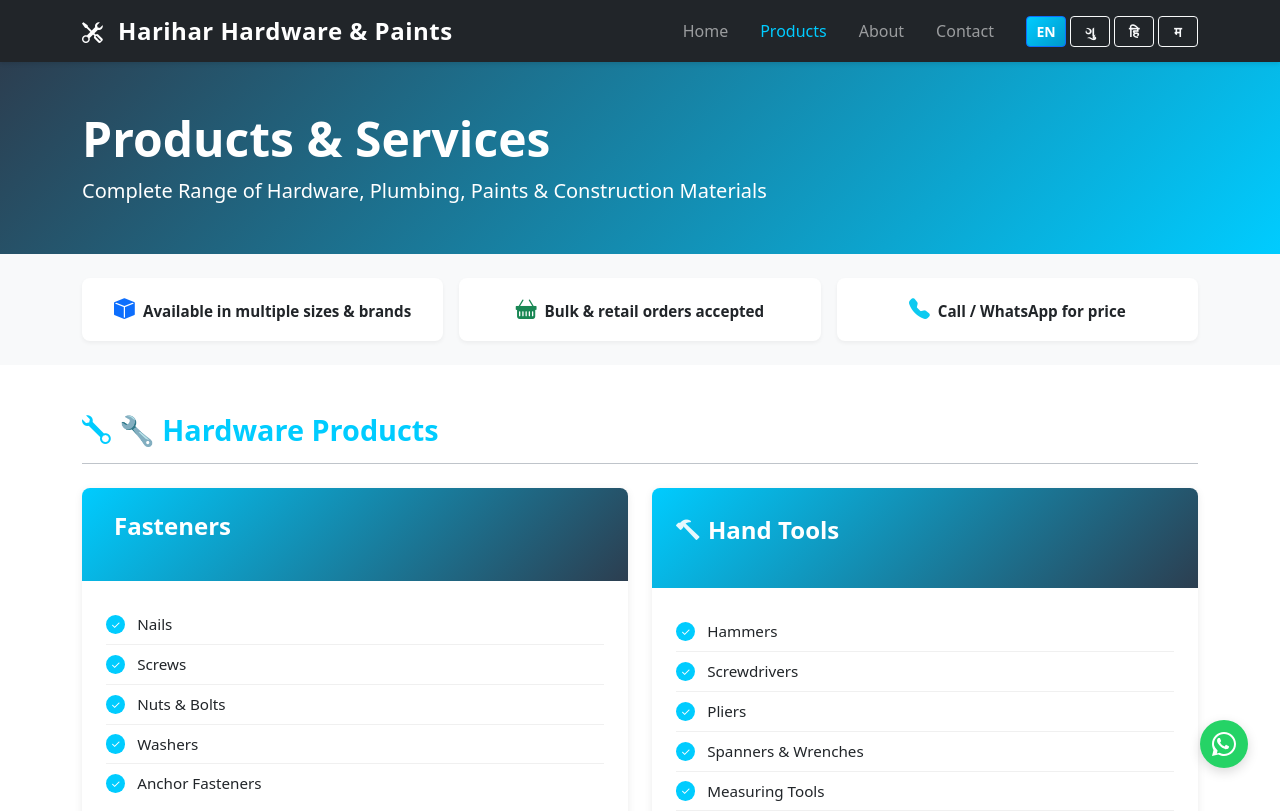
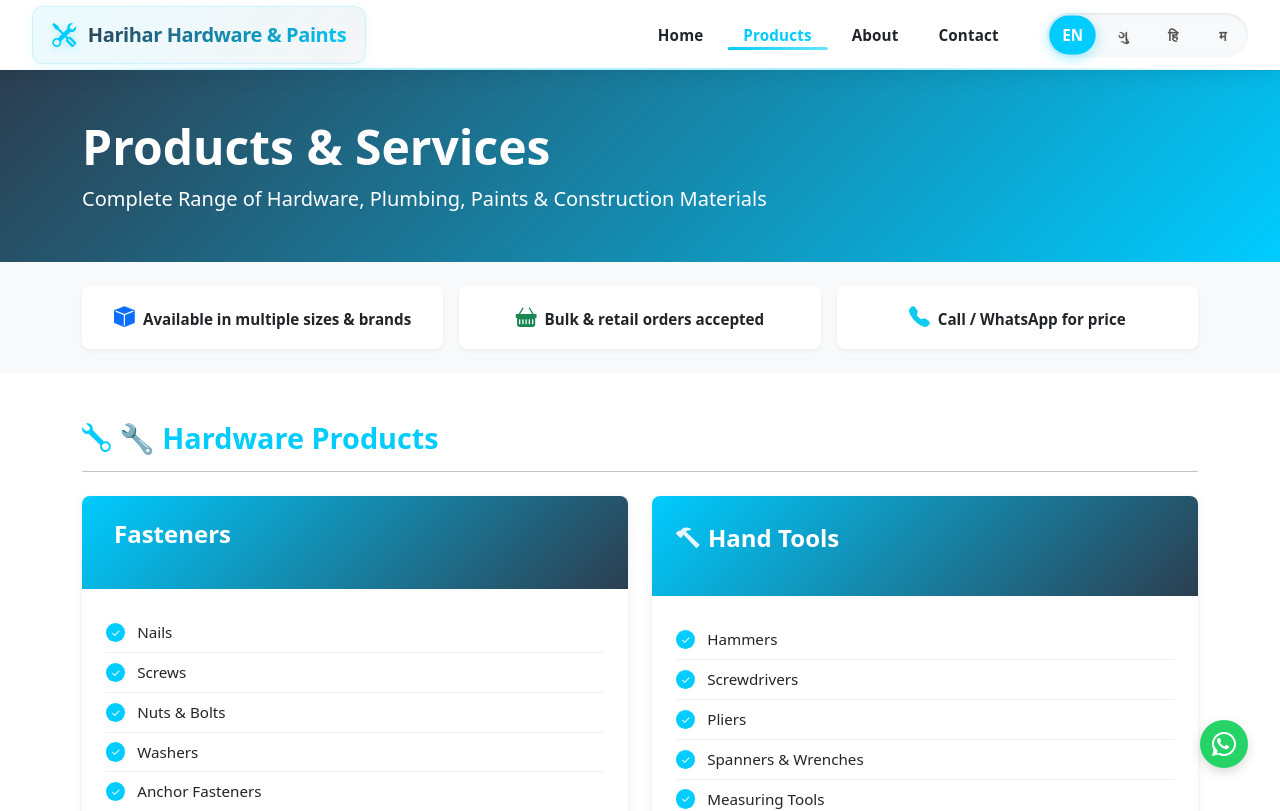
Before and after one commit to ambika-infotech-service/HariharHardware, an Angular app: page /products in a window 1280 px wide. Shown: the top 811 px of the page. Built offline with nearby package versions, Linux system fonts and the light colour scheme.

Commit message:
header navigation design updated

```diff
--- a/src/app/components/header/header.html
+++ b/src/app/components/header/header.html
@@ -1,22 +1,28 @@
-<nav class="navbar navbar-expand-lg navbar-dark bg-dark sticky-top">
-  <div class="container">
-    <a class="navbar-brand fw-bold" routerLink="/">
-      <i class="bi bi-tools me-2"></i>
-      Harihar Hardware & Paints
+<nav class="modern-navbar" role="navigation">
+  <div class="navbar-container">
+    <!-- Brand Logo -->
+    <a class="brand-logo" routerLink="/" aria-label="Harihar Hardware & Paints Home">
+      <i class="bi bi-tools brand-icon"></i>
+      <span class="brand-text">Harihar Hardware & Paints</span>
     </a>
 
+    <!-- Mobile Menu Toggle -->
     <button
-      class="navbar-toggler"
+      class="mobile-menu-toggle"
       type="button"
       (click)="toggleMobileMenu()"
+      [class.active]="mobileMenuOpen"
       [attr.aria-expanded]="mobileMenuOpen"
-      aria-label="Toggle navigation"
+      aria-label="Toggle navigation menu"
     >
-      <span class="navbar-toggler-icon"></span>
+      <span class="hamburger-line"></span>
+      <span class="hamburger-line"></span>
+      <span class="hamburger-line"></span>
     </button>
 
-    <div class="collapse navbar-collapse" [class.show]="mobileMenuOpen">
-      <ul class="navbar-nav ms-auto mb-2 mb-lg-0">
+    <!-- Navigation Menu -->
+    <div class="nav-menu" [class.active]="mobileMenuOpen">
+      <ul class="nav-links" role="list">
         <li class="nav-item">
           <a
             class="nav-link"
@@ -25,7 +31,8 @@
             [routerLinkActiveOptions]="{ exact: true }"
             (click)="closeMobileMenu()"
           >
-            {{ translate('nav.home') }}
+            <span class="nav-link-text">{{ translate('nav.home') }}</span>
+            <span class="nav-link-indicator"></span>
           </a>
         </li>
         <li class="nav-item">
@@ -35,7 +42,8 @@
             routerLinkActive="active"
             (click)="closeMobileMenu()"
           >
-            {{ translate('nav.products') }}
+            <span class="nav-link-text">{{ translate('nav.products') }}</span>
+            <span class="nav-link-indicator"></span>
           </a>
         </li>
         <li class="nav-item">
@@ -45,7 +53,8 @@
             routerLinkActive="active"
             (click)="closeMobileMenu()"
           >
-            {{ translate('nav.about') }}
+            <span class="nav-link-text">{{ translate('nav.about') }}</span>
+            <span class="nav-link-indicator"></span>
           </a>
         </li>
         <li class="nav-item">
@@ -55,45 +64,47 @@
             routerLinkActive="active"
             (click)="closeMobileMenu()"
           >
-            {{ translate('nav.contact') }}
+            <span class="nav-link-text">{{ translate('nav.contact') }}</span>
+            <span class="nav-link-indicator"></span>
           </a>
         </li>
       </ul>
 
-      <div class="language-selector ms-lg-3 mt-2 mt-lg-0">
+      <!-- Language Selector -->
+      <div class="language-selector" role="group" aria-label="Language selection">
         <button
           type="button"
-          class="btn btn-sm me-1"
-          [class.btn-primary]="language() === 'en'"
-          [class.btn-outline-light]="language() !== 'en'"
+          class="lang-btn"
+          [class.active]="language() === 'en'"
           (click)="setLanguage('en')"
+          aria-label="Switch to English"
         >
           EN
         </button>
         <button
           type="button"
-          class="btn btn-sm me-1"
-          [class.btn-primary]="language() === 'gu'"
-          [class.btn-outline-light]="language() !== 'gu'"
+          class="lang-btn"
+          [class.active]="language() === 'gu'"
           (click)="setLanguage('gu')"
+          aria-label="ગુજરાતીમાં બદલો"
         >
           ગુ
         </button>
         <button
           type="button"
-          class="btn btn-sm me-1"
-          [class.btn-primary]="language() === 'hi'"
-          [class.btn-outline-light]="language() !== 'hi'"
+          class="lang-btn"
+          [class.active]="language() === 'hi'"
           (click)="setLanguage('hi')"
+          aria-label="हिंदी में बदलें"
         >
           हि
         </button>
         <button
           type="button"
-          class="btn btn-sm"
-          [class.btn-primary]="language() === 'mr'"
-          [class.btn-outline-light]="language() !== 'mr'"
+          class="lang-btn"
+          [class.active]="language() === 'mr'"
           (click)="setLanguage('mr')"
+          aria-label="मराठीत बदला"
         >
           म
         </button>
--- a/src/app/components/header/header.scss
+++ b/src/app/components/header/header.scss
@@ -1,41 +1,429 @@
-.navbar {
-  box-shadow: 0 2px 4px rgba(0, 0, 0, 0.1);
+/* ============================================
+   MODERN NAVIGATION BAR
+   ============================================ */
+.modern-navbar {
+  position: sticky;
+  top: 0;
+  z-index: 1000;
+  background: rgba(255, 255, 255, 0.95);
+  backdrop-filter: blur(10px);
+  box-shadow: 0 1px 0 rgba(0, 0, 0, 0.05), 0 4px 20px rgba(0, 0, 0, 0.08);
+  transition: all var(--transition-base);
 
-  .navbar-brand {
-    font-size: 1.5rem;
-    letter-spacing: 0.5px;
+  &::before {
+    content: '';
+    position: absolute;
+    bottom: 0;
+    left: 0;
+    right: 0;
+    height: 2px;
+    background: linear-gradient(
+      90deg,
+      transparent,
+      var(--color-primary) 30%,
+      var(--color-primary) 70%,
+      transparent
+    );
+    opacity: 0;
+    transition: opacity var(--transition-base);
+  }
 
-    i {
-      font-size: 1.3rem;
+  &:hover::before {
+    opacity: 0.3;
+  }
+}
+
+/* Container */
+.navbar-container {
+  max-width: 1400px;
+  margin: 0 auto;
+  padding: 0 2rem;
+  display: flex;
+  align-items: center;
+  justify-content: space-between;
+  height: 70px;
+}
+
+/* ============================================
+   BRAND LOGO
+   ============================================ */
+.brand-logo {
+  display: flex;
+  align-items: center;
+  gap: 0.75rem;
+  font-size: 1.25rem;
+  font-weight: var(--font-weight-bold);
+  text-decoration: none;
+  letter-spacing: -0.02em;
+  transition: all var(--transition-base);
+  position: relative;
+  padding: 0.6rem 1.2rem;
+  border-radius: var(--radius-lg);
+  background: linear-gradient(135deg,
+    rgba(0, 204, 255, 0.08) 0%,
+    rgba(44, 62, 80, 0.05) 100%
+  );
+  backdrop-filter: blur(8px);
+  border: 1px solid rgba(0, 204, 255, 0.15);
+  box-shadow: 0 2px 8px rgba(0, 204, 255, 0.1);
+
+  &::before {
+    content: '';
+    position: absolute;
+    inset: 0;
+    border-radius: var(--radius-lg);
+    padding: 1px;
+    background: linear-gradient(135deg,
+      rgba(0, 204, 255, 0.3),
+      rgba(0, 204, 255, 0.05)
+    );
+    -webkit-mask: linear-gradient(#fff 0 0) content-box, linear-gradient(#fff 0 0);
+    -webkit-mask-composite: xor;
+    mask-composite: exclude;
+    opacity: 0;
+    transition: opacity var(--transition-base);
+  }
+
+  &:hover {
+    transform: translateY(-2px);
+    box-shadow: 0 4px 16px rgba(0, 204, 255, 0.25);
+    background: linear-gradient(135deg,
+      rgba(0, 204, 255, 0.12) 0%,
+      rgba(44, 62, 80, 0.08) 100%
+    );
+
+    &::before {
+      opacity: 1;
+    }
+
+    .brand-icon {
+      transform: rotate(15deg) scale(1.1);
+    }
+
+    .brand-text {
+      background: linear-gradient(135deg, var(--color-primary), var(--color-primary-light));
+      -webkit-background-clip: text;
+      -webkit-text-fill-color: transparent;
+      background-clip: text;
     }
   }
 
-  .nav-link {
-    font-weight: 500;
-    padding: 0.5rem 1rem;
-    transition: color var(--transition-fast);
+  &:focus-visible {
+    outline: 2px solid var(--color-primary);
+    outline-offset: 4px;
+    border-radius: var(--radius-lg);
+  }
+}
 
-    &:hover {
-      color: var(--color-primary) !important;
+.brand-icon {
+  font-size: 1.5rem;
+  color: var(--color-primary);
+  transition: transform var(--transition-base);
+  filter: drop-shadow(0 2px 4px rgba(0, 204, 255, 0.3));
+}
+
+.brand-text {
+  background: linear-gradient(135deg, var(--color-secondary), var(--color-primary));
+  -webkit-background-clip: text;
+  -webkit-text-fill-color: transparent;
+  background-clip: text;
+  font-weight: 700;
+  transition: all var(--transition-base);
+}
+
+/* ============================================
+   NAVIGATION MENU
+   ============================================ */
+.nav-menu {
+  display: flex;
+  align-items: center;
+  gap: 2rem;
+}
+
+.nav-links {
+  display: flex;
+  align-items: center;
+  gap: 0.5rem;
+  list-style: none;
+  margin: 0;
+  padding: 0;
+}
+
+.nav-item {
+  position: relative;
+}
+
+.nav-link {
+  position: relative;
+  display: flex;
+  flex-direction: column;
+  align-items: center;
+  padding: 0.5rem 1rem;
+  color: var(--color-text);
+  text-decoration: none;
+  font-weight: var(--font-weight-semibold);
+  font-size: 0.95rem;
+  letter-spacing: 0.01em;
+  transition: all var(--transition-fast);
+  border-radius: var(--radius-md);
+
+  &:hover {
+    color: var(--color-primary);
+    background: rgba(0, 204, 255, 0.05);
+
+    .nav-link-indicator {
+      width: 100%;
+      opacity: 0.3;
+    }
+  }
+
+  &.active {
+    color: var(--color-primary);
+
+    .nav-link-indicator {
+      width: 100%;
+      opacity: 1;
+    }
+  }
+
+  &:focus-visible {
+    outline: 2px solid var(--color-primary);
+    outline-offset: 2px;
+  }
+}
+
+.nav-link-text {
+  position: relative;
+  z-index: 1;
+}
+
+.nav-link-indicator {
+  position: absolute;
+  bottom: 4px;
+  left: 50%;
+  transform: translateX(-50%);
+  width: 0;
+  height: 3px;
+  background: linear-gradient(90deg, var(--color-primary), var(--color-primary-light));
+  border-radius: 2px;
+  opacity: 0;
+  transition: all var(--transition-base);
+}
+
+/* ============================================
+   LANGUAGE SELECTOR
+   ============================================ */
+.language-selector {
+  display: flex;
+  align-items: center;
+  gap: 0.5rem;
+  padding: 0.25rem;
+  background: var(--color-gray-100);
+  border-radius: 50px;
+  box-shadow: inset 0 1px 3px rgba(0, 0, 0, 0.1);
+}
+
+.lang-btn {
+  min-width: 42px;
+  height: 36px;
+  padding: 0.5rem 0.75rem;
+  border: none;
+  background: transparent;
+  color: var(--color-text-secondary);
+  font-weight: var(--font-weight-bold);
+  font-size: 0.875rem;
+  border-radius: 50px;
+  cursor: pointer;
+  transition: all var(--transition-fast);
+  position: relative;
+
+  &:hover:not(.active) {
+    color: var(--color-primary);
+    background: var(--color-white);
+    transform: translateY(-1px);
+    box-shadow: 0 2px 8px rgba(0, 204, 255, 0.2);
+  }
+
+  &.active {
+    color: #ffffff;
+    background: var(--color-primary);
+    box-shadow: 0 3px 12px rgba(0, 204, 255, 0.4);
+    transform: scale(1.08);
+    font-weight: var(--font-weight-bold);
+  }
+
+  &:focus-visible {
+    outline: 2px solid var(--color-primary);
+    outline-offset: 2px;
+  }
+}
+
+/* ============================================
+   MOBILE MENU TOGGLE
+   ============================================ */
+.mobile-menu-toggle {
+  display: none;
+  flex-direction: column;
+  justify-content: center;
+  align-items: center;
+  width: 44px;
+  height: 44px;
+  padding: 0;
+  border: none;
+  background: transparent;
+  cursor: pointer;
+  position: relative;
+  z-index: 1001;
+
+  &:focus-visible {
+    outline: 2px solid var(--color-primary);
+    outline-offset: 2px;
+    border-radius: var(--radius-sm);
+  }
+}
+
+.hamburger-line {
+  width: 24px;
+  height: 2px;
+  background: var(--color-secondary);
+  border-radius: 2px;
+  transition: all var(--transition-base);
+  position: relative;
+
+  &:not(:last-child) {
+    margin-bottom: 5px;
+  }
+
+  .mobile-menu-toggle.active & {
+    &:nth-child(1) {
+      transform: translateY(7px) rotate(45deg);
     }
 
+    &:nth-child(2) {
+      opacity: 0;
+      transform: translateX(-10px);
+    }
+
+    &:nth-child(3) {
+      transform: translateY(-7px) rotate(-45deg);
+    }
+  }
+}
+
+/* ============================================
+   RESPONSIVE DESIGN
+   ============================================ */
+@media (max-width: 991px) {
+  .navbar-container {
+    padding: 0 1.5rem;
+    height: 64px;
+  }
+
+  .brand-logo {
+    font-size: 1.1rem;
+  }
+
+  .brand-icon {
+    font-size: 1.3rem;
+  }
+
+  .mobile-menu-toggle {
+    display: flex;
+  }
+
+  .nav-menu {
+    position: fixed;
+    top: 64px;
+    left: 0;
+    right: 0;
+    flex-direction: column;
+    gap: 0;
+    background: rgba(255, 255, 255, 0.98);
+    backdrop-filter: blur(20px);
+    box-shadow: 0 10px 30px rgba(0, 0, 0, 0.1);
+    padding: 1.5rem;
+    max-height: 0;
+    overflow: hidden;
+    opacity: 0;
+    transition: all var(--transition-base);
+
     &.active {
-      color: var(--color-primary) !important;
+      max-height: calc(100vh - 64px);
+      opacity: 1;
+      padding: 2rem 1.5rem;
+    }
+  }
+
+  .nav-links {
+    flex-direction: column;
+    width: 100%;
+    gap: 0.5rem;
+    margin-bottom: 1.5rem;
+  }
+
+  .nav-item {
+    width: 100%;
+  }
+
+  .nav-link {
+    width: 100%;
+    padding: 1rem 1.5rem;
+    justify-content: flex-start;
+    flex-direction: row;
+    font-size: 1rem;
+
+    .nav-link-indicator {
+      left: 0;
+      transform: translateX(0);
+      bottom: 50%;
+      transform: translateY(50%);
+      width: 3px;
+      height: 0;
+    }
+
+    &:hover .nav-link-indicator,
+    &.active .nav-link-indicator {
+      height: 70%;
+      width: 3px;
     }
   }
 
   .language-selector {
-    .btn {
-      min-width: 40px;
-      font-weight: 600;
-      padding: 0.25rem 0.5rem;
-      transition: all 0.2s ease;
+    width: 100%;
+    justify-content: center;
+    padding: 0.5rem;
+    gap: 0.75rem;
+  }
+
+  .lang-btn {
+    flex: 1;
+    max-width: 80px;
+  }
+}
+
+@media (max-width: 480px) {
+  .navbar-container {
+    padding: 0 1rem;
+  }
+
+  .brand-text {
+    font-size: 0.95rem;
+  }
+}
+
+/* ============================================
+   SCROLL BEHAVIOR
+   ============================================ */
+@supports (animation-timeline: scroll()) {
+  .modern-navbar {
+    animation: navbar-scroll linear;
+    animation-timeline: scroll();
+    animation-range: 0 100px;
+  }
+
+  @keyframes navbar-scroll {
+    to {
+      box-shadow: 0 1px 0 rgba(0, 0, 0, 0.1), 0 8px 30px rgba(0, 0, 0, 0.12);
     }
   }
 }
-
-@media (max-width: 991px) {
-  .language-selector {
-    padding-bottom: 1rem;
-  }
-}
```
